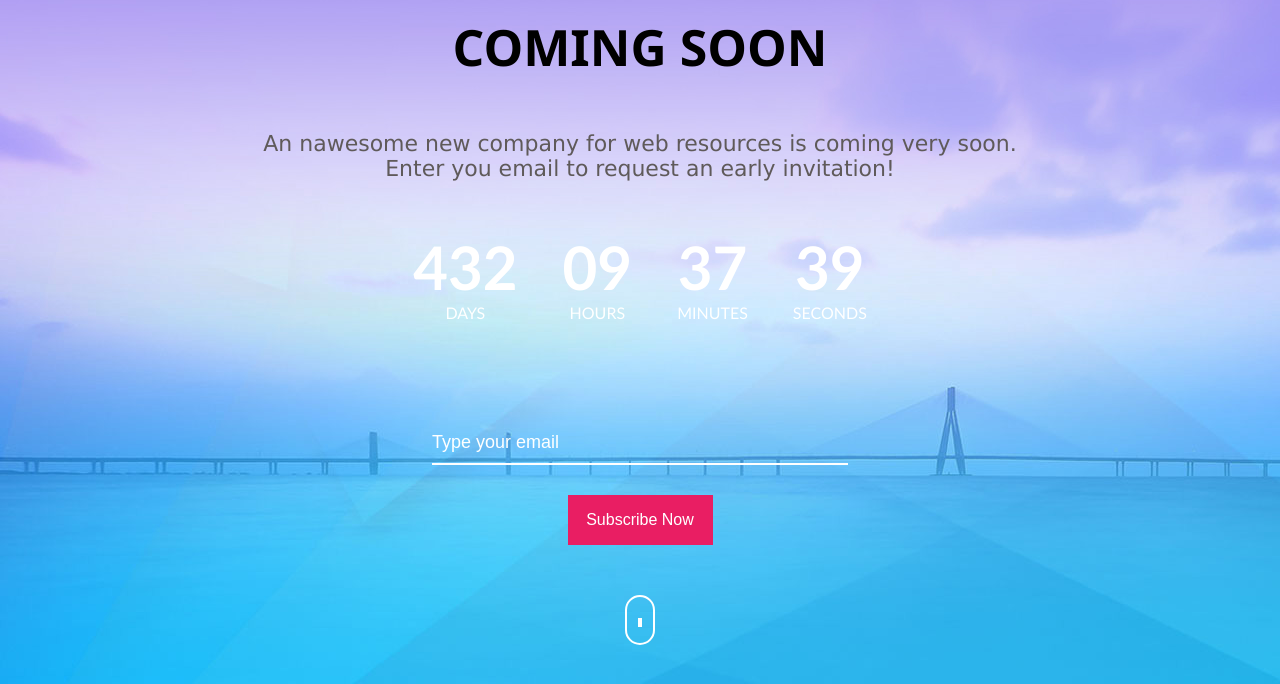
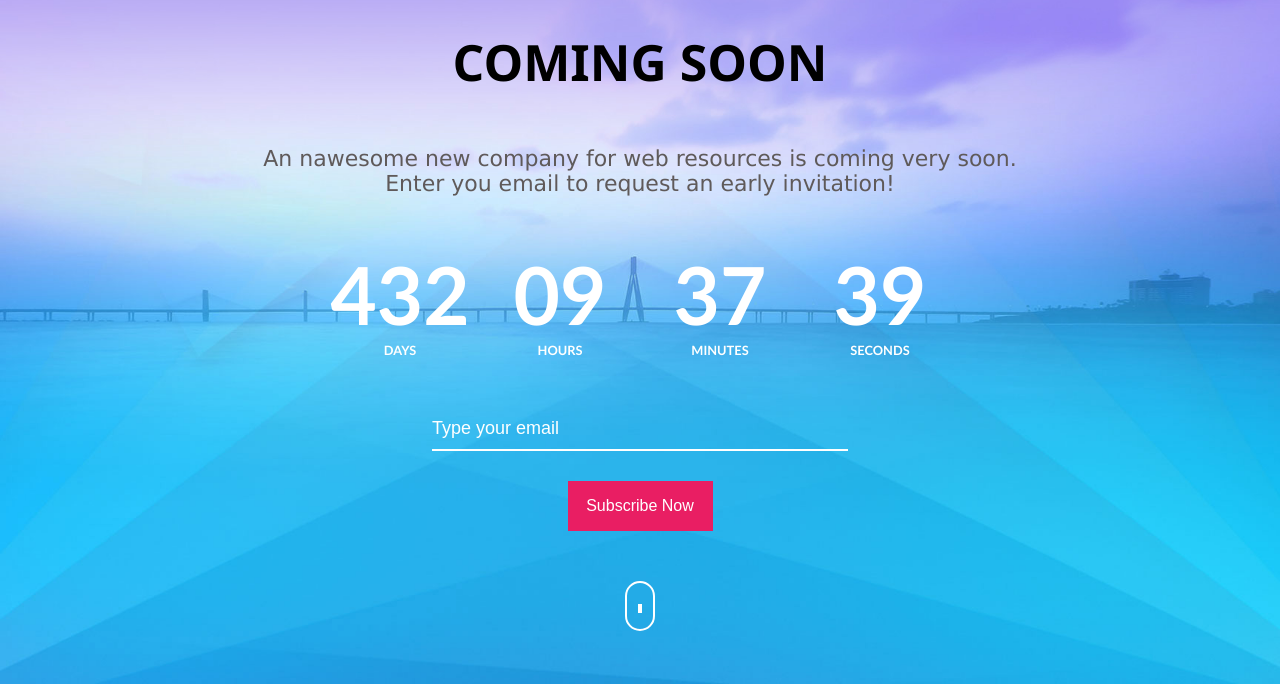
Before and after one commit to Dovydas-G/_48-coming-soon_copy2, a website: page index.html in a window 1280 px wide. Shown: the part 116-800 px from the top of the page. Drawn offline with Linux system fonts and the light colour scheme.

Commit message:
Btn and clock update

```diff
--- a/css/main.css
+++ b/css/main.css
@@ -32,16 +32,23 @@ body {
     color: #5f5a5a;
 }
 
+.bg-img {
+    min-height: 100vh;
+    background-image: url(../img/banner-1.jpg);
+    background-repeat: no-repeat;
+    background-position: center;
+    background-size: cover;
+    background-attachment: fixed;
+}
 
-.bg-img {
+.bg-img > div {
     display: flex;
     align-content: center;
     justify-content: center;
     height: 100vh;
-    background: url(../img/banner-1.jpg);
+
 
 }
-
 
 .top-section {
     display: flex;
@@ -71,25 +78,27 @@ body {
 }
 
 
-.time-counter > ul {
+.clock {
     display: flex;
-    justify-content: center;
-    gap: 45px;
-    margin-bottom: 50px;
+    flex-wrap: wrap;
+    width: 80%;
+    gap: 2rem 0;
+    color: white;
+    text-align: center;
+    font-weight: bold;
+
 }
-
-
-
-ul {
-    list-style-type: none;
-    text-align: center;
+.clock > .time {
+    display: flex;
+    width: 25%;
+    flex-direction: column;
 }
-
-
-.time-digits {
-    font-weight: 900;
-    font-size: 60px;
-
+.clock > .time > .value {
+    font-size: 5rem;
+}
+.clock > .time > .label {
+    font-size: 0.8rem;
+    text-transform: uppercase;
 }
 
 
@@ -139,7 +148,7 @@ ul {
 
 .main-section-btn:hover,
 .top-section-btn:hover {
-    transform: scale(1.05);
+    background-color: rgb(196, 16, 76);
 }
 
 
@@ -159,7 +168,6 @@ ul {
     width: 4px;
     height: 30px;
 }
-
 
 .mouse-wheel::before {
     content: '';
@@ -411,7 +419,7 @@ ul {
 
 
 .btn-to-top:hover {
-    transform: scale(1.05);
+    background-color: rgb(196, 16, 76);
 }
 
 .social {
@@ -553,15 +561,14 @@ ul {
 
     }
 
-    .time-counter > ul {
-        flex-direction: column;
-        gap: 10px;
-        margin: 0;
-    }
 
     .social {
         width: 400px;
         margin: 0 calc(50% - 200px);
+    }
+
+    .clock > .time {
+        width: 50%;
     }
 }
 
@@ -582,3 +589,10 @@ ul {
     }
 
 }
+
+
+@media (max-width: 360px) {
+    .clock > .time {
+        width: 100%;
+    }
+}
--- a/index.html
+++ b/index.html
@@ -44,25 +44,23 @@
               An nawesome new company for web resources is coming very soon.
               Enter&nbsp;you email to request an early invitation!
             </p>
-            <div class="time-counter">
-              <ul>
-                <li>
-                  <p class="time-digits color-secondary">432</p>
-                  <p class="time-words color-secondary">DAYS</p>
-                </li>
-                <li>
-                  <p class="time-digits color-secondary">09</p>
-                  <p class="time-words color-secondary">HOURS</p>
-                </li>
-                <li>
-                  <p class="time-digits color-secondary">37</p>
-                  <p class="time-words color-secondary">MINUTES</p>
-                </li>
-                <li>
-                  <p class="time-digits color-secondary">39</p>
-                  <p class="time-words color-secondary">SECONDS</p>
-                </li>
-              </ul>
+            <div class="clock">
+              <div class="time">
+                <div class="value color-secondary">432</div>
+                <div class="label color-secondary">DAYS</div>
+              </div>
+              <div class="time">
+                <div class="value color-secondary">09</div>
+                <div class="label color-secondary">HOURS</div>
+              </div>
+              <div class="time">
+                <div class="value color-secondary">37</div>
+                <div class="label color-secondary">MINUTES</div>
+              </div>
+              <div class="time">
+                <div class="value color-secondary">39</div>
+                <div class="label color-secondary">SECONDS</div>
+              </div>
             </div>
             <form class="top-section-form" action="">
               <input
```
